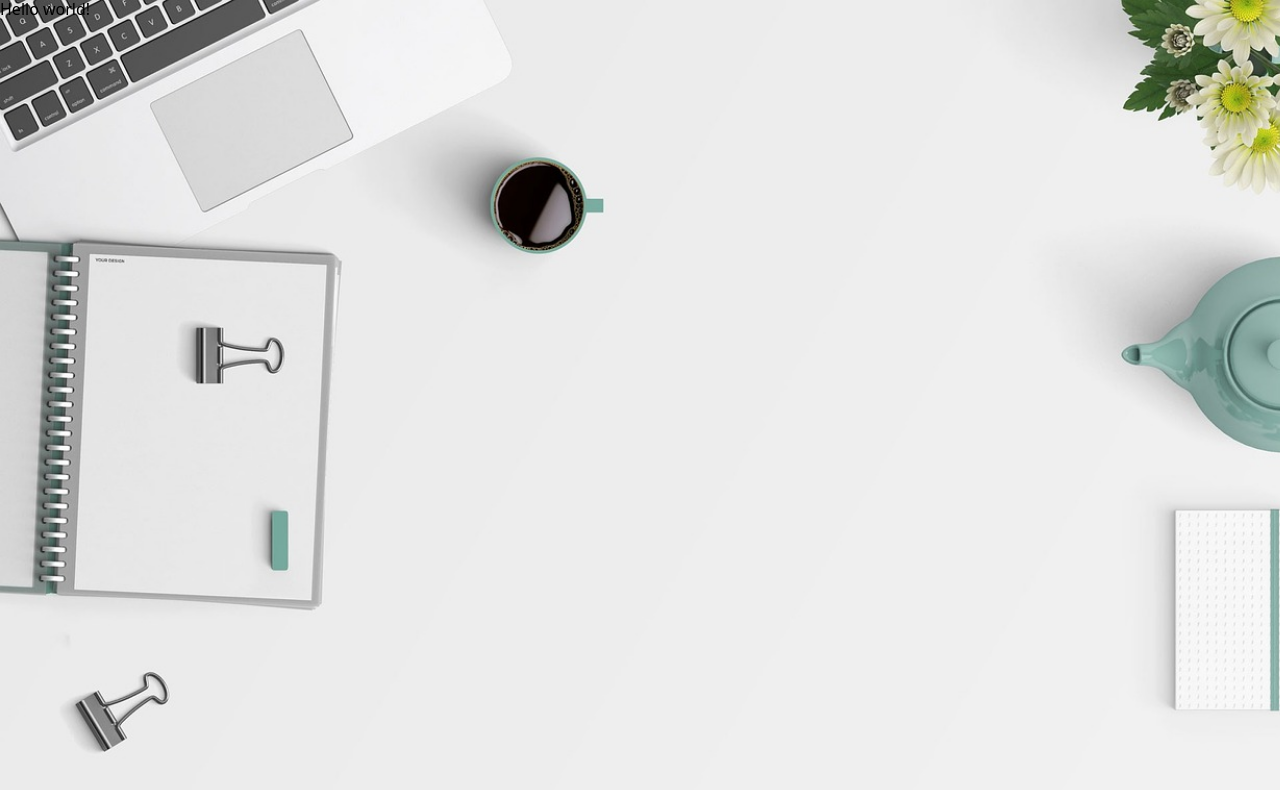
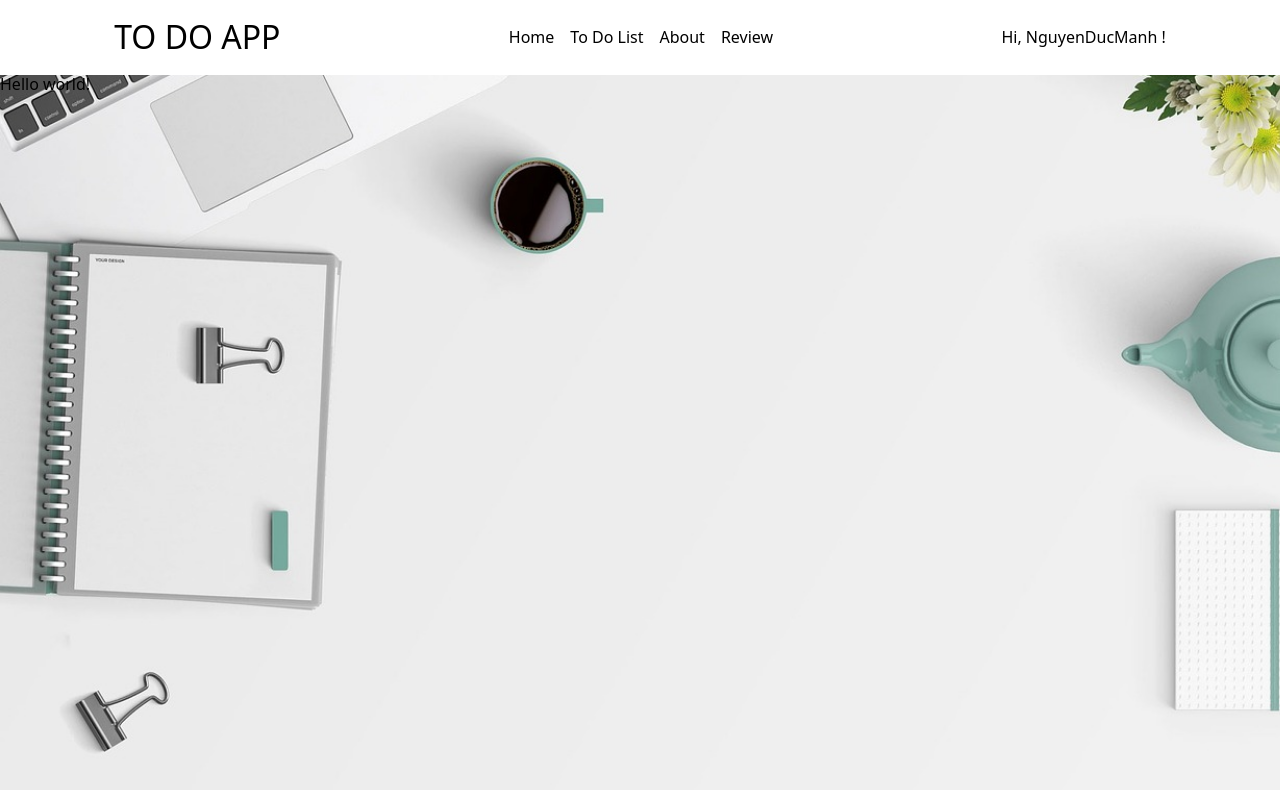
Before and after one commit to ndmanhSoict/ToDoListExercise, a React (Vite) app: page / in a window 1280 px wide. Shown: the top 790 px of the page. Built offline with nearby package versions, Linux system fonts and the light colour scheme.

Commit message:
feat: add header

```diff
--- a/src/routes/__root.tsx
+++ b/src/routes/__root.tsx
@@ -1,9 +1,11 @@
 import { createRootRoute, Outlet } from '@tanstack/react-router';
 import { TanStackRouterDevtools } from '@tanstack/react-router-devtools';
+import HeaderComponent from '../shared/components/HeaderComponent';
 
 const RootLayout = () => (
   <>
     <div className="bg-[url(./assets/images/bg.jpg)] bg-cover bg-fixed min-h-screen absolute top-0 left-0 right-0 -z-10">
+      <HeaderComponent></HeaderComponent>
       <Outlet />
       <TanStackRouterDevtools />
     </div>
--- /dev/null
+++ b/src/shared/components/HeaderComponent.tsx
@@ -0,0 +1,46 @@
+import { Link, useNavigate } from '@tanstack/react-router';
+import { useState } from 'react';
+import ButtonBasic from './ButtonBasic';
+
+export default function HeaderComponent() {
+  const navigate = useNavigate();
+  const [userName] = useState('NguyenDucManh');
+  function handleLogOut() {
+    localStorage.clear();
+  }
+
+  return (
+    <div className="flex justify-around items-center bg-white">
+      <h1 className="!leading-none">TO DO APP</h1>
+      <nav className="flex gap-4">
+        <Link to="/">Home</Link>
+        <Link to="/todo">To Do List</Link>
+        <Link to="/about">About</Link>
+        <Link to="/">Review</Link>
+      </nav>
+      {userName ? (
+        <div>
+          <span>Hi, {userName} !</span>
+        </div>
+      ) : (
+        <div className="flex gap-2">
+          <ButtonBasic
+            title="Login"
+            className="bg-blue-500 hover:bg-blue-700 px-8 py-3 shadow h-fit"
+            onClick={() => {
+              navigate({ to: '/login' });
+            }}
+          ></ButtonBasic>
+          <ButtonBasic
+            title="Register"
+            className="bg-blue-500 hover:bg-blue-700 py-3 px-8 shadow h-fit"
+            onClick={() => {
+              handleLogOut();
+              navigate({ to: '/register' });
+            }}
+          ></ButtonBasic>
+        </div>
+      )}
+    </div>
+  );
+}
```
